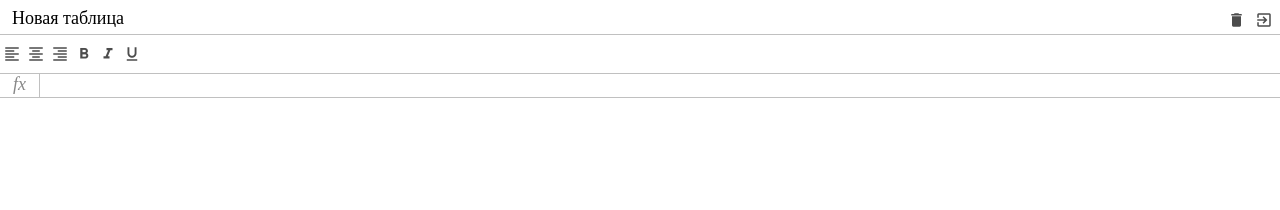
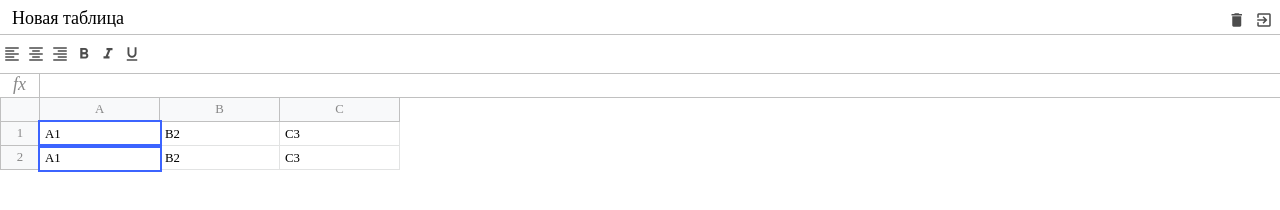
Before and after one commit to Assylzhan91/pure-js-exel, a website built with webpack: page src/index.html in a window 1280 px wide. Built offline with nearby package versions, Linux system fonts and the light colour scheme.

Commit message:
lesson 25

```diff
--- a/src/index.html
+++ b/src/index.html
@@ -71,7 +71,33 @@
           <div class="info formula__info">fx</div>
           <div class="input formula__input" contenteditable spellcheck></div>
       </div>
-      <div class="table excel__table"></div>
+      <div class="table excel__table">
+        <div class="row">
+          <div class="row-info"></div>
+          <div class="row-data">
+            <div class="column">A</div>
+            <div class="column">B</div>
+            <div class="column">C</div>
+          </div>
+        </div>
+
+        <div class="row">
+          <div class="row-info">1</div>
+          <div class="row-data">
+            <div class="cell selected" contenteditable>A1</div>
+            <div class="cell" contenteditable>B2</div>
+            <div class="cell" contenteditable>C3</div>
+          </div>
+        </div>
+        <div class="row">
+          <div class="row-info">2</div>
+          <div class="row-data">
+            <div class="cell selected" contenteditable>A1</div>
+            <div class="cell" contenteditable>B2</div>
+            <div class="cell" contenteditable>C3</div>
+          </div>
+        </div>
+      </div>
     </div>
 
   </div>
--- a/src/styles/_mixins.scss
+++ b/src/styles/_mixins.scss
@@ -22,9 +22,15 @@
 
 }
 
+@mixin position-flex($flex: true){
+  @if $flex {
+    display: flex;
+  }
+  @extend %position-flex
+}
+
 %position-flex{
-  display: flex;
   position: absolute;
-  right: 0;
+  right:0;
   left: 0;
 }
--- a/src/styles/_variables.scss
+++ b/src/styles/_variables.scss
@@ -2,4 +2,6 @@ $header_height: 34px;
 $header_toolbar: 40px;
 $formula_toolbar: 24px;
 $info-cell-width: 40px;
+$row-height: 24px;
+$column-width: 120px;
 $border_color: #c0c0c0;
--- a/src/styles/formula.scss
+++ b/src/styles/formula.scss
@@ -17,14 +17,14 @@
     width: 100%;
     height: 100%;
     min-height: 100%;
-    color: #000 ;
+    color: #000;
   }
 }
 
 @mixin formula {
 
   &__formula{
-    @extend %position-flex;
+    @include position-flex();
     top: $header_height + $header_toolbar;
     height: $formula_toolbar;
     border-bottom: 1px solid  $border_color;
--- a/src/styles/header.scss
+++ b/src/styles/header.scss
@@ -9,7 +9,7 @@
 @mixin header {
 
   &__header {
-    @extend %position-flex;
+    @include position-flex();
     top: 0;
     height: $header_height;
     padding: 8px  4px 0;
--- a/src/styles/styles.scss
+++ b/src/styles/styles.scss
@@ -20,7 +20,9 @@ body {
 .excel{
   position: relative;
   color: #888;
-
+  height: 100%;
+  max-width: 100%;
+  font-size: .8rem;
   @include header;
   @include toolbar;
   @include formula;
--- a/src/styles/table.scss
+++ b/src/styles/table.scss
@@ -3,12 +3,67 @@
 
 
 .table {
-  color: aqua;
+
 }
 
 @mixin table {
 
   &__table {
-    background-color: blue;
+    @include position-flex(false);
+    top: $header_height + $header_toolbar + $formula_toolbar;
+    overflow-x: auto;
+    padding-bottom: 2px;
   }
 }
+
+.row{
+  display: flex;
+  height: $row-height;
+  min-height: 20px;
+
+  &-info{
+    display: flex;
+    justify-content: center;
+    align-items: center;
+    min-width: $info-cell-width;
+    height: 100%;
+    border: 1px solid $border_color;
+    background-color: #f8f9fa;
+    border-top: none;
+  }
+
+  &-data{
+    display: flex;
+    .cell{
+      min-width: 40px;
+      padding: 5px;
+      width: $column-width;
+      height: 100%;
+      border: 1px solid #e2e3e3;
+      border-left: none;
+      border-top: none;
+      color: black;
+      white-space: nowrap;
+      outline: none;
+
+      &.selected{
+        border: none;
+        box-shadow: 0 0 0 2px #3c64ff;
+        z-index: 10;
+      }
+    }
+  }
+
+    .column{
+      display: flex;
+      justify-content: center;
+      align-items: center;
+      background-color: #f8f9fa;
+      min-width: 40px;
+      width: $column-width;
+      border: 1px solid $border_color;
+      height: 100%;
+      border-left: none;
+      border-top: none;
+    }
+}
--- a/src/styles/toolbar.scss
+++ b/src/styles/toolbar.scss
@@ -5,7 +5,7 @@
 @mixin toolbar {
 
   &__toolbar {
-    @extend %position-flex;
+    @include position-flex();
     height: $header_toolbar;
     top: $header_height;
     border-top: 1px solid $border_color;
```
